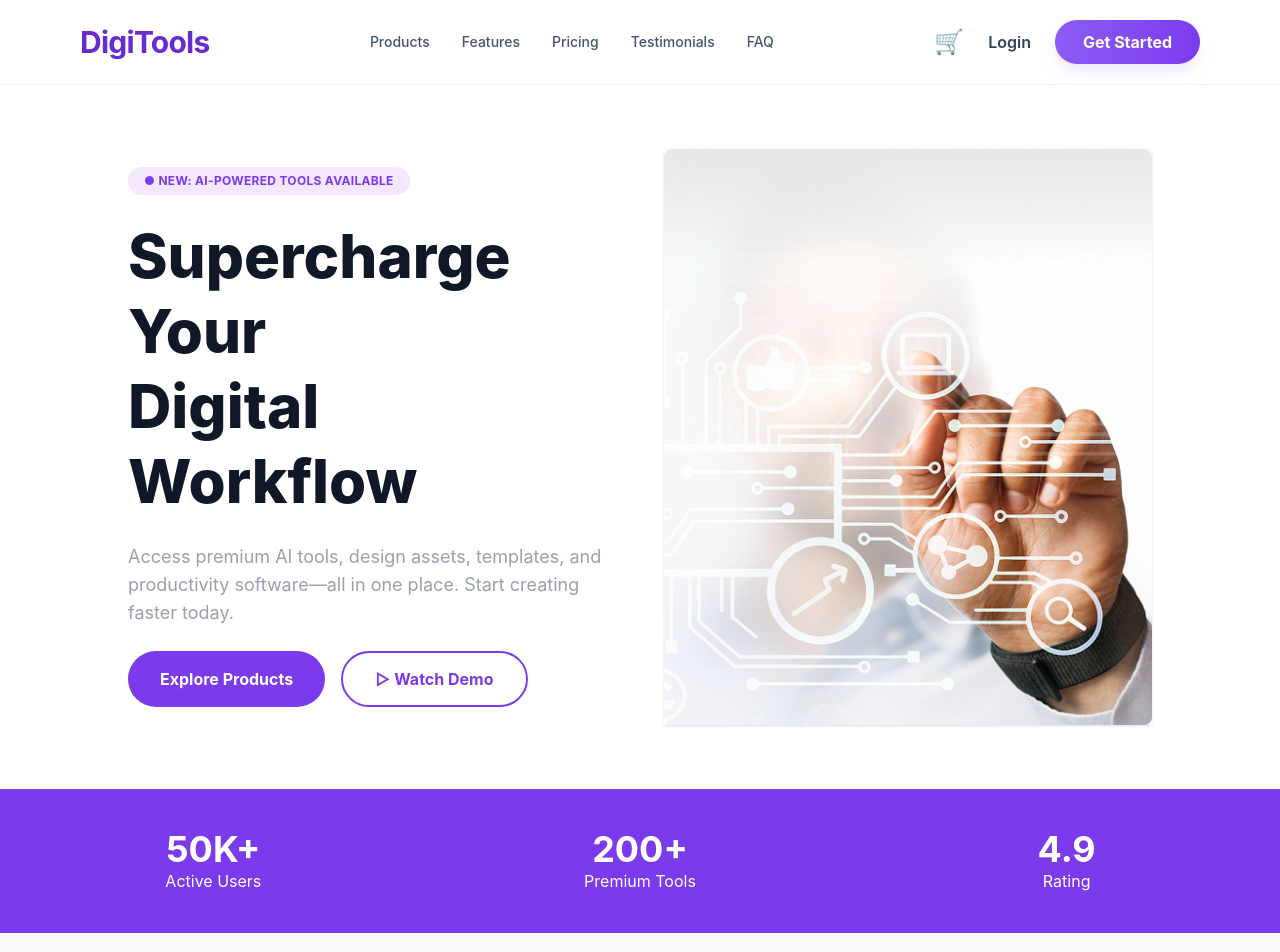
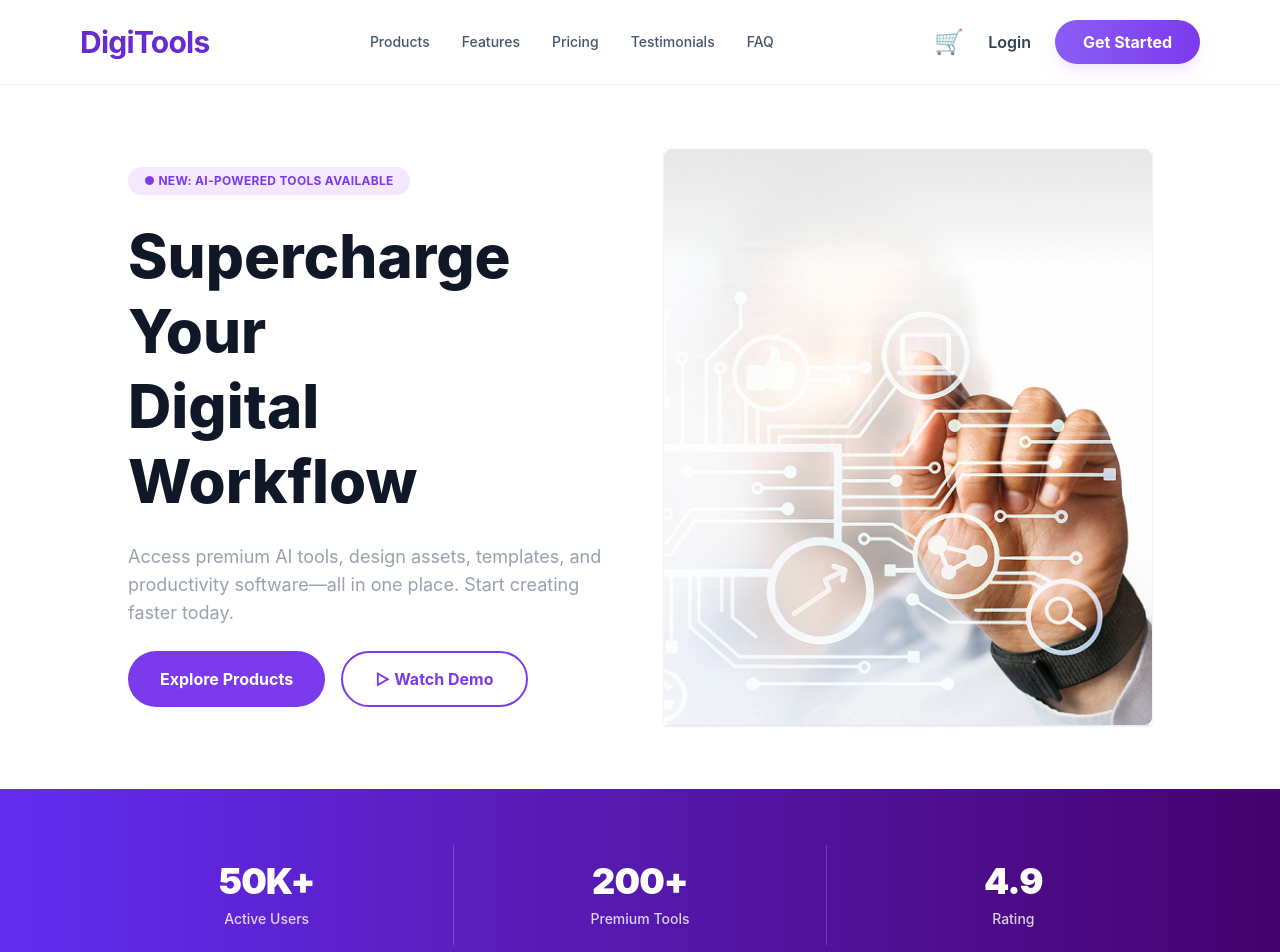
Before and after one commit to ahsanshoib/B13-A6-BY-AHSAN-SHOIB, a React (Vite) app: page / in a window 1280 px wide. Shown: the top 952 px of the page. Built offline with nearby package versions, Linux system fonts and the light colour scheme.

Commit message:
changed lot of gradients

```diff
--- a/src/App.jsx
+++ b/src/App.jsx
@@ -165,21 +165,27 @@ const App = () => {
 </header>
 
 
-      <section className="bg-[#7C3AED] py-10 grid grid-cols-1 md:grid-cols-3 text-center text-white">
-        <div>
-          <h2 className="text-4xl font-bold">50K+</h2>
-          <p>Active Users</p>
-        </div>
-        <div>
-          <h2 className="text-4xl font-bold">200+</h2>
-          <p>Premium Tools</p>
-        </div>
-        <div>
-          <h2 className="text-4xl font-bold">4.9</h2>
-          <p>Rating</p>
-        </div>
-      </section>
+  <section className="bg-gradient-to-r from-[#632cf1] to-[#45026e] py-14 px-6 md:px-20 grid grid-cols-1 md:grid-cols-3 items-center text-center text-white">
 
+  {}
+  <div className="space-y-2">
+    <h2 className="text-4xl font-black tracking-tight">50K+</h2>
+    <p className="text-white/80 font-medium text-sm">Active Users</p>
+  </div>
+
+  {}
+  <div className="space-y-2 border-y md:border-y-0 md:border-x border-white/20 py-10 md:py-4 my-6 md:my-0">
+    <h2 className="text-4xl font-black tracking-tight">200+</h2>
+    <p className="text-white/80 font-medium text-sm">Premium Tools</p>
+  </div>
+
+  {}
+  <div className="space-y-2">
+    <h2 className="text-4xl font-black tracking-tight">4.9</h2>
+    <p className="text-white/80 font-medium text-sm">Rating</p>
+  </div>
+
+</section>
 
 <section className="py-24 px-6 md:px-20 text-center bg-slate-50">
   <h2 className="text-4xl font-black mb-4 text-slate-800">Premium Digital Tools</h2>
@@ -441,7 +447,7 @@ const App = () => {
       </section>
 
 
-      <section className="bg-linear-to-br from-[#8B5CF6] to-[#7C3AED] py-24 px-6 text-center">
+      <section className="bg-linear-to-br from-[#45026e] to-[#36037e] py-24 px-6 text-center">
         <div className="max-w-2xl mx-auto">
           <h2 className="text-1xl md:text-3xl font-bold text-white mb-4 tracking-tight">
             Ready To Transform Your Workflow?
```
